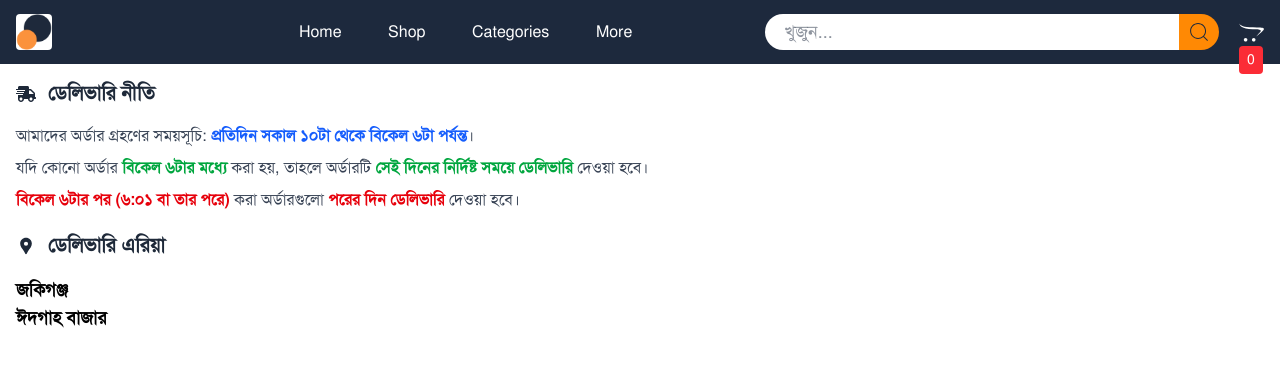
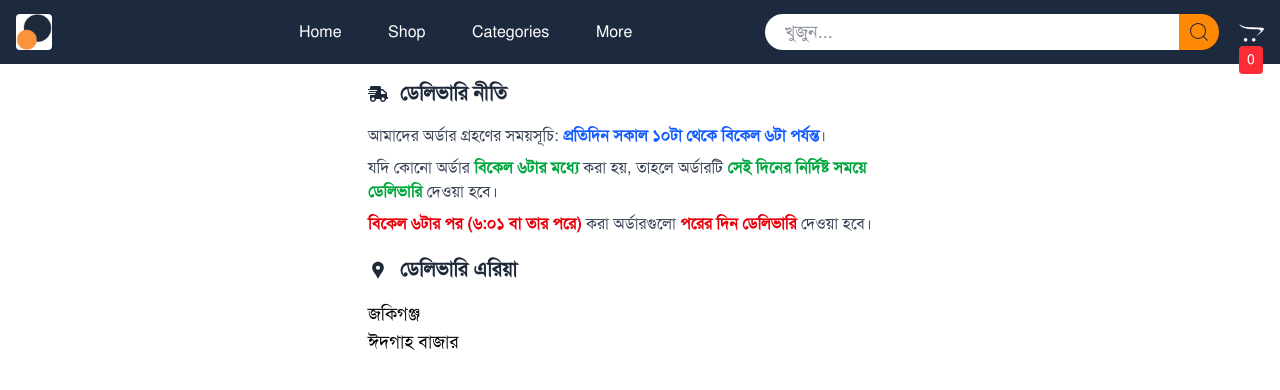
Before and after one commit to saifulalomdev/bazarbhai-client, a React (Vite) app: page /delivery-policy in a window 1280 px wide. Shown: the top 390 px of the page. Built offline with nearby package versions, Linux system fonts and the light colour scheme; no server answers.

Commit message:
delivery roles updated

```diff
--- a/src/pages/DeliveryPolicy.jsx
+++ b/src/pages/DeliveryPolicy.jsx
@@ -3,7 +3,7 @@ import { MdLocationPin } from "react-icons/md";
 
 export default function DeliveryPolicy() {
     return (
-        <div className="p-4">
+        <div className="p-4 max-w-xl mx-auto">
             <h2 className="text-xl font-bold flex gap-3 items-center text-gray-800 mb-4">
                 <FaShippingFast /> ডেলিভারি নীতি
             </h2>
@@ -26,11 +26,10 @@ export default function DeliveryPolicy() {
             </h2>
 
             {/* deliver area */}
-            <ol className="list-inside ">
-                <h1 className="text-lg font-bold" >জকিগঞ্জ</h1>
-                <h1 className="text-lg font-bold" >ঈদগাহ বাজার</h1>
+            <ol className="list-inside">
+                <h1 className="text-lg" >জকিগঞ্জ</h1>
+                <h1 className="text-lg" >ঈদগাহ বাজার</h1>
             </ol>
-
         </div>
     )
 }
--- a/src/pages/PrivecyPolicy.jsx
+++ b/src/pages/PrivecyPolicy.jsx
@@ -2,7 +2,7 @@ import { Link } from 'react-router-dom'
 
 export default function PrivecyPolicy() {
     return (
-        <div className="p-4 max-w-3xl mx-auto">
+        <div className="p-4 max-w-xl mx-auto">
             <h2 className="text-2xl font-bold text-gray-800 mb-4">🔒 গোপনীয়তা নীতি</h2>
 
             <p className="text-gray-700 mb-4">
```
